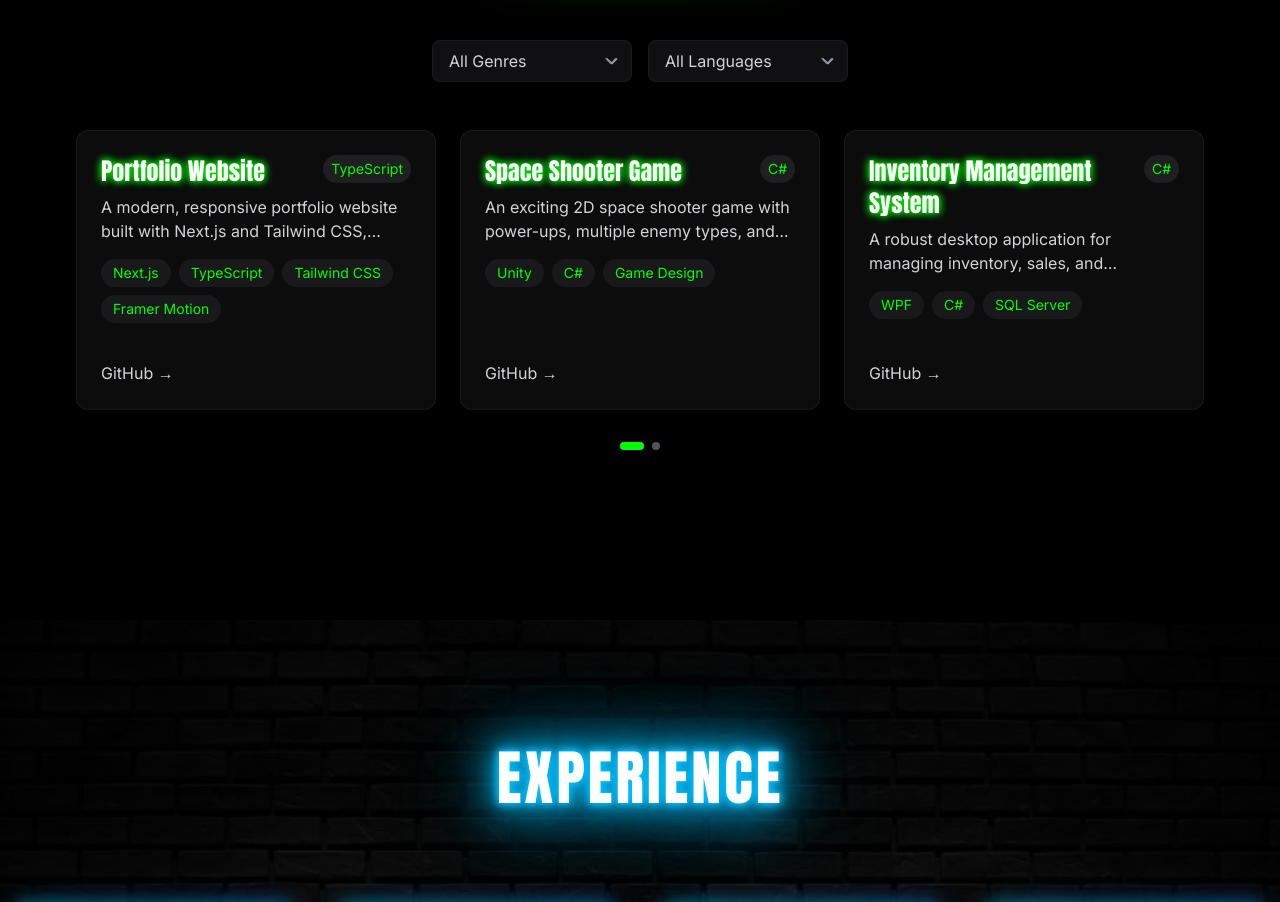
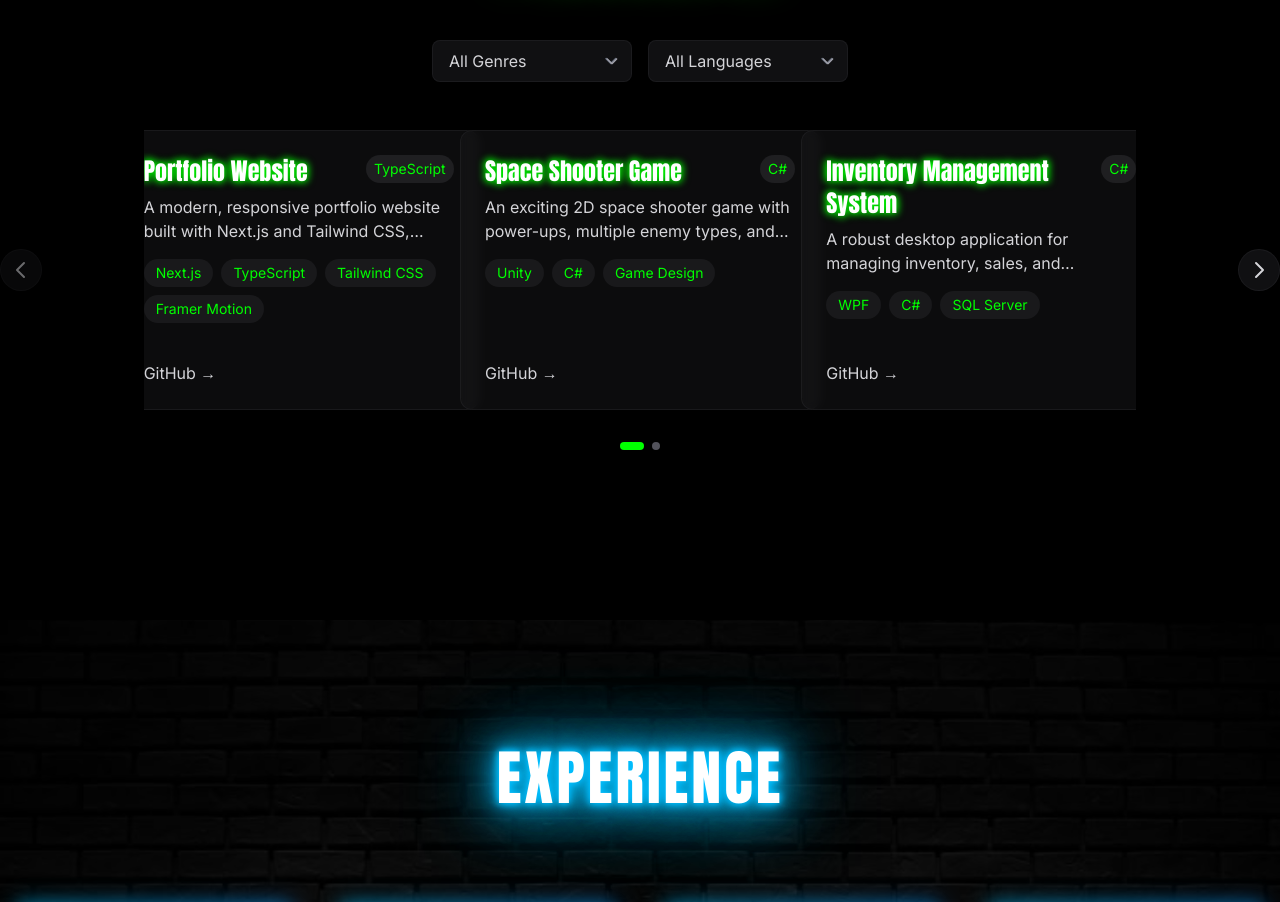
Before and after one commit to MannLester/PortfolioWebsite, a Next.js app: page / in a window 1280 px wide. Shown: the part 2580-3482 px from the top of the page. Built offline with nearby package versions, Linux system fonts and the light colour scheme.

Commit message:
Fixed Positioning Issue

```diff
--- a/src/components/sections/ProjectPage.tsx
+++ b/src/components/sections/ProjectPage.tsx
@@ -103,7 +103,7 @@ const NavigationButton: React.FC<{
     <button
         onClick={onClick}
         disabled={disabled}
-        className={`fixed top-1/2 -translate-y-1/2 ${direction === 'prev' ? 'left-8' : 'right-8'}
+        className={`absolute top-1/2 -translate-y-1/2 ${direction === 'prev' ? '-left-16' : '-right-16'}
             bg-zinc-900/70 text-zinc-300 p-2 rounded-full border border-zinc-800/50
             hover:border-[#00FF00] hover:text-[#00FF00] disabled:opacity-50 disabled:cursor-not-allowed
             transition-all duration-300 z-20 backdrop-blur-sm`}
@@ -254,8 +254,8 @@ const ProjectPage = () => {
                 </div>
 
                 {/* Projects Grid with Navigation */}
-                <div className="relative mx-auto max-w-7xl">
-                    <div className="overflow-hidden px-4">
+                <div className="relative mx-auto max-w-7xl px-20">
+                    <div className="overflow-hidden">
                         <AnimatePresence mode="wait" custom={direction}>
                             <motion.div
                                 key={currentPage}
```
